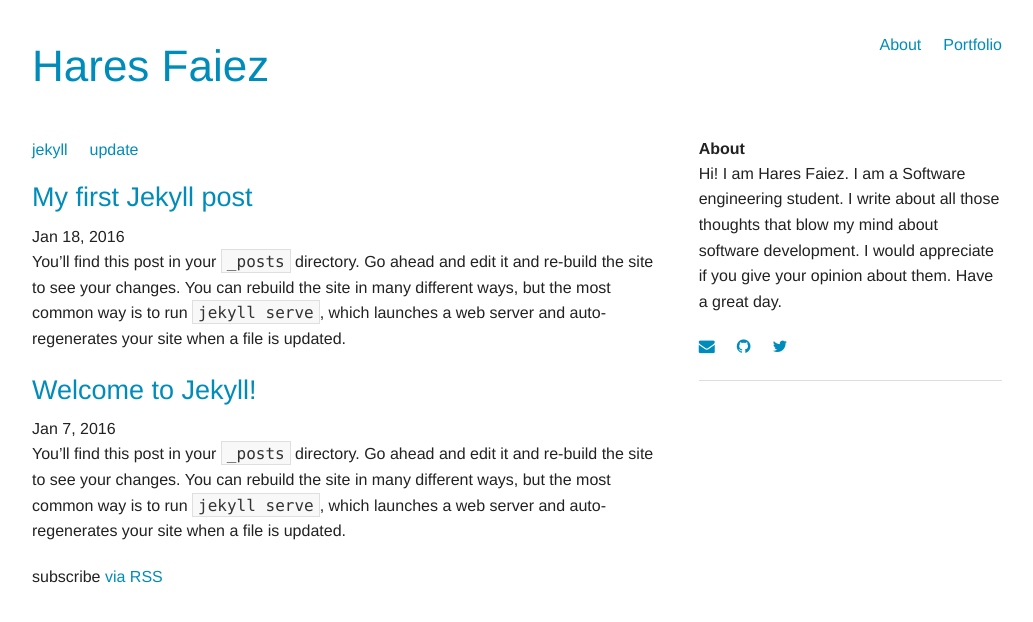
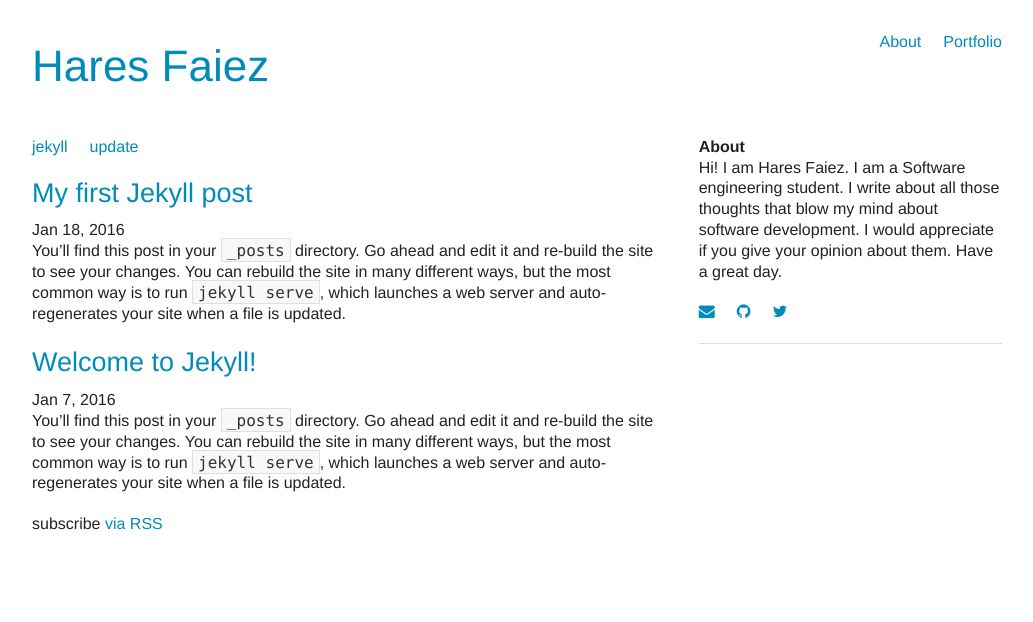
Before and after one commit to haresfaiez/haresfaiez.github.io, a Jekyll site: the page built from index.html, in a window 1280 px wide. Shown: the top 622 px of the page, without its empty margins (123-1156 px from the left). Built offline with Jekyll 4.4.1, drawn with Linux system fonts in a browser that asks for light colours.

Commit message:
Decrease overall font line-height

```diff
--- a/_sass/foundation/_global.scss
+++ b/_sass/foundation/_global.scss
@@ -20,7 +20,7 @@ $namespace: false !default;
 $base-font-size: 100% !default;
 
 // $base-line-height is 24px while $base-font-size is 16px
-$base-line-height: 1.5 !default;
+$base-line-height: 1.3 !default;
 
 //
 // Global Foundation Mixins
--- a/_sass/foundation/_type.scss
+++ b/_sass/foundation/_type.scss
@@ -47,7 +47,7 @@ $small-font-color: scale-color($header-font-color, $lightness: 35%) !default;
 $paragraph-font-family: inherit !default;
 $paragraph-font-weight: $font-weight-normal !default;
 $paragraph-font-size: 1rem !default;
-$paragraph-line-height: 1.6 !default;
+$paragraph-line-height: 1.3 !default;
 $paragraph-margin-bottom: rem-calc(20) !default;
 $paragraph-aside-font-size: rem-calc(14) !default;
 $paragraph-aside-line-height: 1.35 !default;
```
